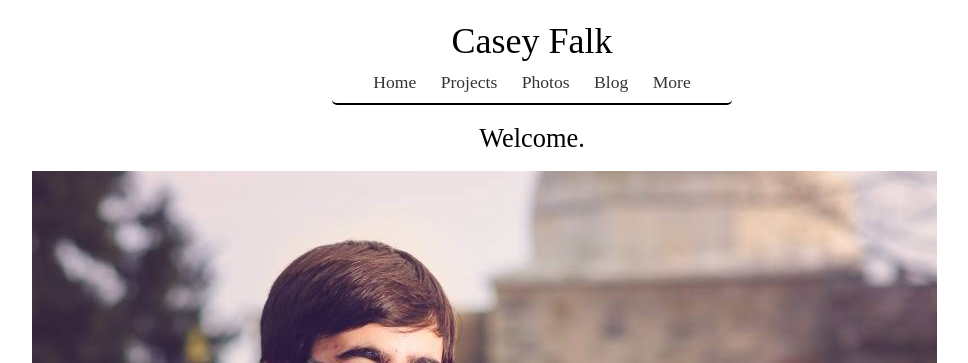
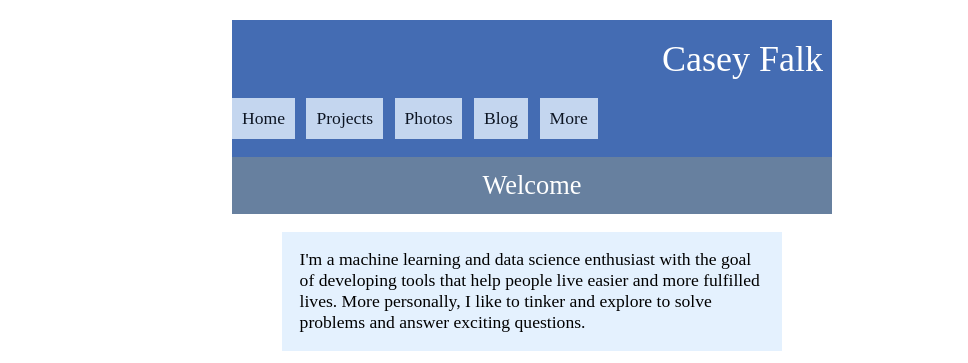
Before and after one commit to cfalk/PersonalWebsite, a Django app: page / in a window 1280 px wide. Shown: the top 363 px of the page, without its empty margins (108-1076 px from the left). Run offline with Django 3.2, Linux system fonts and the light colour scheme; some libraries are stand-ins or nearby versions; some web fonts are replaced.

Commit message:
Made minor updates and style changes.

```diff
--- a/PersonalWebsite/views/infoPage.py
+++ b/PersonalWebsite/views/infoPage.py
@@ -11,10 +11,11 @@ def load(request, page):
 
   if page=="home":
     template = "home.html"
-    heading = "Welcome."
+    heading = "Welcome"
   elif page=="projects":
     template = "projects.html"
-    heading = ""
+    heading = "Projects"
+
     with open(STATIC_DIR+"/json/currentProjects.json") as f:
       content["projectLists"].append( json.load(f) )
     with open(STATIC_DIR+"/json/pastProjects.json") as f:
@@ -22,7 +23,7 @@ def load(request, page):
 
   elif page=="more":
     template = "more.html"
-    heading = "More about me."
+    heading = "More about me"
 
   elif page=="hackathons":
     template = "projects.html"
--- a/static/css/main.css
+++ b/static/css/main.css
@@ -41,6 +41,17 @@ h1 {
  font-weight: inherit;
  font-size: 1.5em;
  text-align:center;
+ background-color:#67809F;
+ color:white;
+ margin-top:0px;
+ padding:0.5em;
+}
+
+.projectGroupHeading {
+ background-color:#336E7B;
+ color:white;
+ font-size:1.35em;
+ padding:0.35em;
 }
 
 h4 {
@@ -59,9 +70,17 @@ a:hover {
  opacity:1;
 }
 
+#textBlurb {
+ background-color: #E4F1FE;
+ text-align:left;
+ padding:1em;
+ margin-bottom:2em;
+}
+
 .frontImage {
  text-align:center;
- max-width:100%;
+ display:block;
+ max-width:70%;
 }
 
 .projectGroup {
@@ -101,7 +120,7 @@ a:hover {
 #homeImageContainer {
  position:relative;
  margin:0 auto;
- max-width:1000px;
+ max-width:800px;
 }
 #homeImageContainer .marky-linkToCode {
  display:none;
@@ -112,6 +131,7 @@ a:hover {
  bottom:0px;
  margin:0px;
  font-size: 0.8em;
+ background-color:#2C3E50;
 }
 #homeMarkyLink {
  position:absolute;
@@ -138,31 +158,35 @@ a:hover {
 
 #logoContainer {
  font-family:"Raleway";
- font-weight:100;
  font-size: 36px;
  margin-top: 20px;
- text-align:center;
+ padding:0.5em 0.25em;
+ text-align:right;
+ display:block;
  cursor:default;
+ color:white;
 }
 
 #menuContainer {
  font-family:"Source Sans Pro";
  margin: 0 auto;
- text-align: center;
+ margin-bottom:1em;
+ background-color: #446CB3;
+ max-width:600px;
+ min-width:345px;
+}
 
- border-top-right-radius:20px;
- border-top-left-radius:20px;
- border-bottom-right-radius:5px;
- border-bottom-left-radius:5px;
- background-color: white;
- border-bottom: 2px solid black;
- max-width:400px;
- min-width:345px;
+#menuContainer a {
+ margin:0em 0.4em 0em 0em;
+}
+#menuContainer a:last-child {
+ margin:0em;
 }
 
 .menuLink {
  display:inline-block;
  padding: 10px;
+ background-color: #E4F1FE;
 }
 
 #contentContainer {
@@ -329,10 +353,17 @@ a:hover {
  cursor:pointer;
 
  font-family:"Source Sans Pro";
- background-color:rgba(150,200,200,0.2);
- border-radius:3px;
+ background-color:rgb(150,200,200);
  padding:10px;
  margin:10px;
+}
+
+#pageHeading {
+ margin:0.25em 0em 0em 0em;
+}
+
+#pageHeading h1 {
+ margin:0px;
 }
 
 @media all and (max-width: 650px) {
@@ -493,11 +524,10 @@ a:hover {
  box-sizing:border-box;
 }
 
-@media all and (max-width: 650px) {
+@media all and (max-width: 700px) {
  .lineNumberContainer { display:none; }
 
  .codeLine {
-  font-size:0.8em;
   white-space:pre-wrap;
   word-break:break-all;
  }
@@ -522,4 +552,23 @@ a:hover {
   position:relative;
   width:100%;
  }
+
+ .frontImage {
+  max-width:100%;
+ }
+
+ #logoContainer {
+  margin-top:0px;
+ }
+
+
 }
+
+@media all and (max-width: 400px) {
+
+ #menuContainer a {
+  margin:0em 0.35em 0em 0em;
+  font-size:0.9em;
+ }
+
+}
--- a/templates/home.html
+++ b/templates/home.html
@@ -1,19 +1,24 @@
 <div id="centerContainer">
+
+<div id="textBlurb">
+I'm a machine learning and data science enthusiast with the goal of developing tools that help people live easier and more fulfilled lives. More personally, I like to tinker and explore to solve problems and answer exciting questions.
+</div>
+
 </div>
 
 <div id="homeImageContainer">
-<img src="{{STATIC_URL}}/images/casey2.jpg" class="frontImage" />
+<img src="http://i.imgur.com/mI3Bxso.jpg" class="frontImage" />
 
 
 <textarea class="codeSection">
 function me() {
     this.short = "Computer Science Enthusiast";
     this.contact = decrypt("caseyfalk94 gmail");
-    this.musicSkills = [
-                        "didgeridoo",
-                        banjo.blueGrass(),
-                        saxes["tenor"]
-                       ];
+    this.music = [
+                   "didgeridoo",
+                   banjo.blueGrass(),
+                   saxes["tenor", "alto"]
+                 ];
     this.goal = function() {
       while (true) learn();
     }
--- a/templates/infoPage.html
+++ b/templates/infoPage.html
@@ -2,14 +2,19 @@
 
 <div id="mainContainer">
 
-{% include "logo.html" %}
-{% include "menu.html" %}
+<div id="menuContainer">
+  {% include "logo.html" %}
+  {% include "menu.html" %}
+
+  <div id="pageHeading">
+  {% if heading %}
+    <h1> {{ heading }}</h1>
+  {% endif %}
+  </div>
+
+</div>
 
   <div id="contentContainer">
-
-    {% if heading %}
-      <h1> {{ heading }}</h1>
-    {% endif %}
 
     {% include template %}
 
--- a/templates/more.html
+++ b/templates/more.html
@@ -1,5 +1,5 @@
 <div id="centerContainer">
-Explore my <a href="https://docs.google.com/document/d/1Tqwf0zu-mXOcmpiuKH5WQ97h2LzFjP0ARQ77y87U8M8/edit?usp=sharing">resum&eacute;</a>,
+Explore my <a href="https://goo.gl/hE1oV4">resum&eacute;</a>,
 <a href="https://github.com/cfalk">GitHub</a>, and
 <a href="http://www.linkedin.com/pub/casey-falk/66/b8/334">LinkedIn</a> to learn more about how I enjoy spending my time.
 
--- a/templates/projects.html
+++ b/templates/projects.html
@@ -1,8 +1,8 @@
 <div id="centerContainer">
 {% for list in content.projectLists %}
-  <h1>
+  <div class="projectGroupHeading">
   {{ list.title }}
-  </h1>
+  </div>
 
   {% for project in list.projects %}
     {% include "projectContainer.html" %}
```
Also changed, not shown: static/json/currentProjects.json (+5 -17 lines), static/json/pastProjects.json (+19 -1 lines), static/json/websites.json (+14 -8 lines), templates/404.html (+11 -28 lines).
